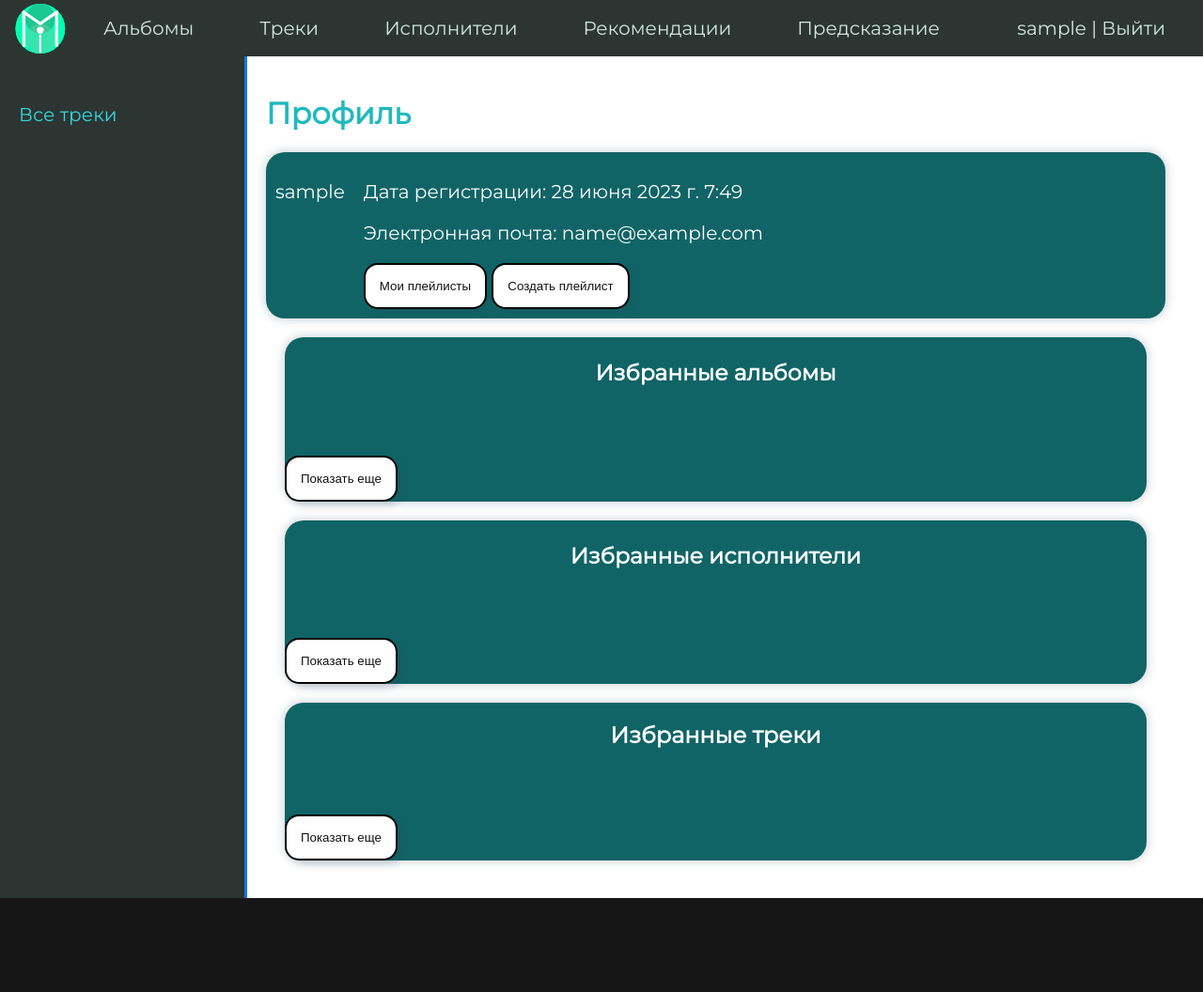
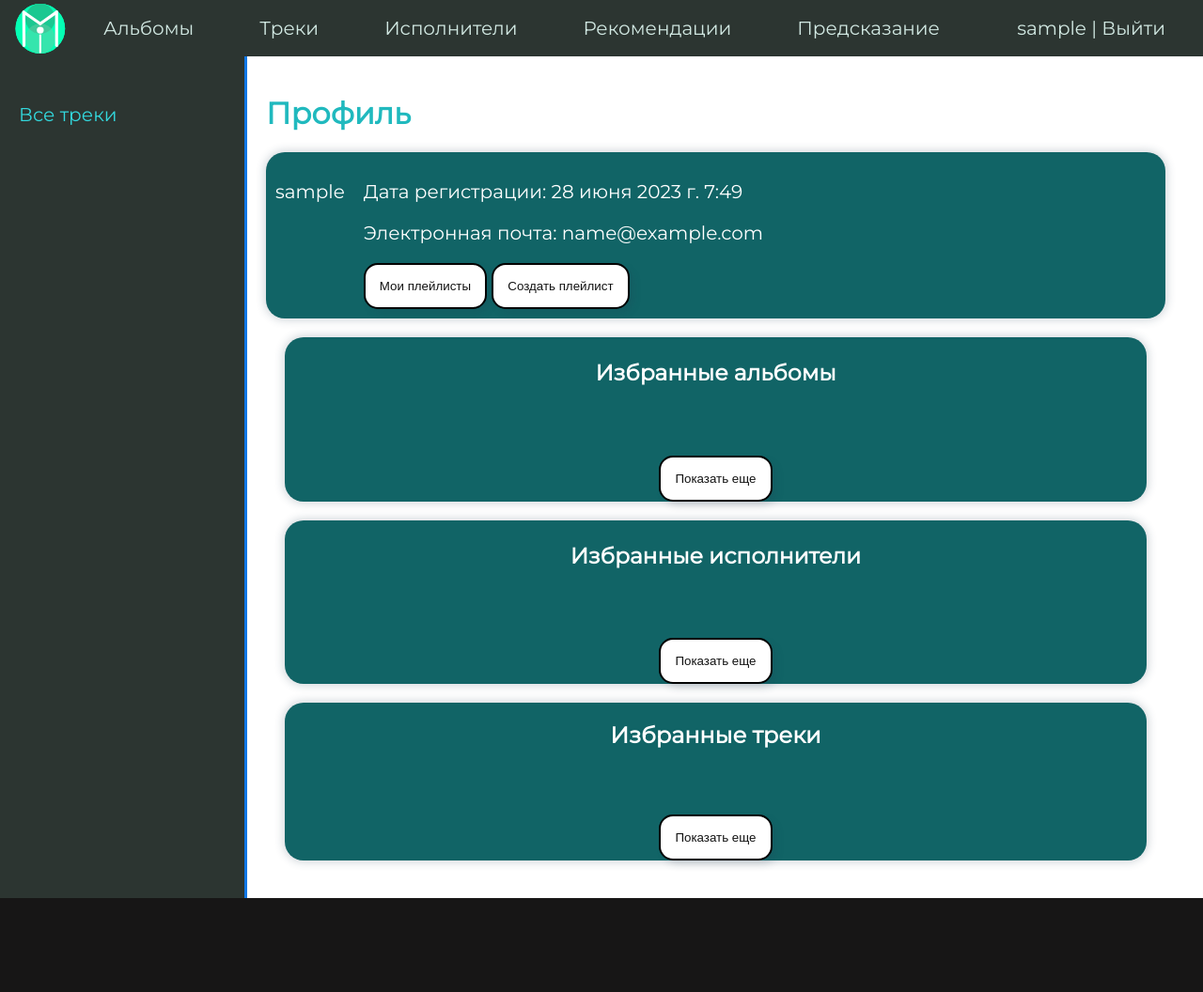
Before and after one commit to RRoman202/DjangoMusicService, a Django app: page /profile/ in a window 1280 px wide. Shown: the whole page at 94% size. Run offline with Django 4.2, Linux system fonts and the light colour scheme; the visitor is signed in with stand-in values (Sample User, id 1); data that the repository does not hold is empty.

Commit message:
update36(final)

```diff
--- a/coolsite/music/static/music/css/style.css
+++ b/coolsite/music/static/music/css/style.css
@@ -954,3 +954,8 @@ hr{
     flex-direction: row;
     justify-content: space-around;
 }
+.btn-cent{
+    display: flex;
+    flex-direction: row;
+    justify-content: space-around;
+}
--- a/coolsite/music/templates/music/profile.html
+++ b/coolsite/music/templates/music/profile.html
@@ -35,7 +35,9 @@
         </div>
    {% endfor %}
 </div>
-    <button id="btn-add-album">Показать еще</button>
+    <div class="btn-cent">
+        <button id="btn-add-album">Показать еще</button>
+    </div>
 </div>
 <div class="albums-container">
     <div class="albums-info">
@@ -58,7 +60,10 @@
         </div>
    {% endfor %}
     </div>
-    <button id="btn-add-group">Показать еще</button>
+    <div class="btn-cent">
+        <button id="btn-add-group">Показать еще</button>
+    </div>
+
 </div>
 </div>
 <div class="albums-container">
@@ -83,7 +88,10 @@
         </div>
    {% endfor %}
     </div>
-    <button id="btn-add-track">Показать еще</button>
+    <div class="btn-cent">
+        <button id="btn-add-track">Показать еще</button>
+    </div>
+
 </div>
 </div>
 <script>
```
